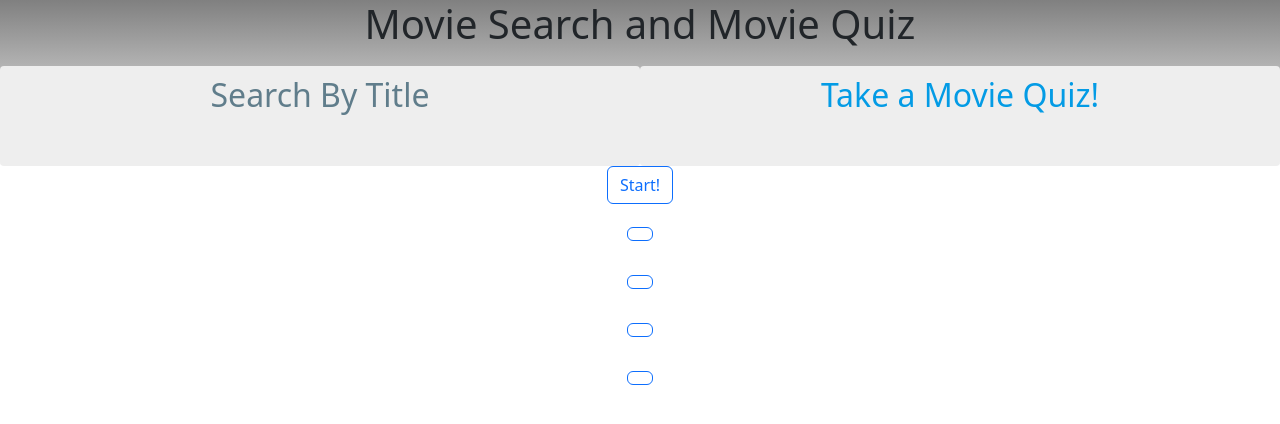
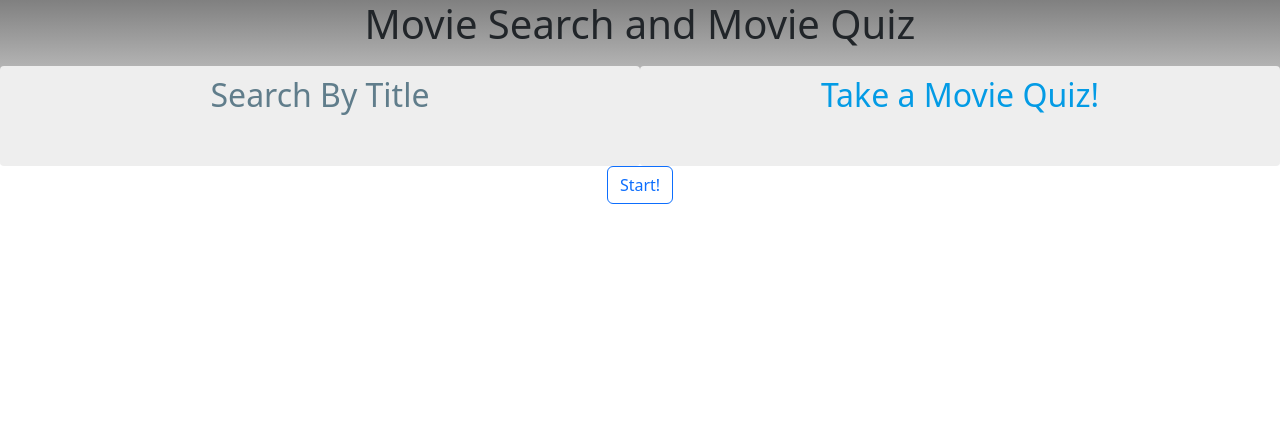
Before and after one commit to asands1769/MovieProject, an Angular app: page /Quiz in a window 1280 px wide. Shown: the top 424 px of the page. Built offline with nearby package versions, Linux system fonts and the light colour scheme.

Commit message:
Fixed some bugs

```diff
--- a/src/app/movie-quiz/movie-quiz.component.css
+++ b/src/app/movie-quiz/movie-quiz.component.css
@@ -5,6 +5,7 @@
 }
 .body1 {
     text-align: center;
+    visibility: hidden;
 }
 .passed {
     text-align: center;
--- a/src/app/movie-quiz/movie-quiz.component.html
+++ b/src/app/movie-quiz/movie-quiz.component.html
@@ -7,18 +7,18 @@
         <div class="container-md">
         <p class="Question" id="Question"></p>
         </div>
-        <body class="body1">
+        <body id="buttons" class="body1">
         <div class="container">
-          <button class="btn btn-outline-primary"  (click)="clicked1()" id="answer0" name="box"></button>
+          <button class="btn btn-outline-primary" (click)="clicked1()" id="answer0" name="box"></button>
         </div><br>
         <div class="container">
-          <button class="btn btn-outline-primary"  (click)="clicked2()" id="answer1" name="box"></button>
+          <button class="btn btn-outline-primary" (click)="clicked2()" id="answer1" name="box"></button>
         </div><br>
         <div class="container">
-          <button class="btn btn-outline-primary"  (click)="clicked3()" id="answer2" name="box"></button>
+          <button class="btn btn-outline-primary" (click)="clicked3()" id="answer2" name="box"></button>
         </div><br>
         <div class="container">
-          <button class="btn btn-outline-primary"  (click)="clicked4()" id="answer3" name="box"></button>
+          <button class="btn btn-outline-primary" (click)="clicked4()" id="answer3" name="box"></button>
         </div><br>
       </body>
       </div>
--- a/src/app/movie-quiz/movie-quiz.component.ts
+++ b/src/app/movie-quiz/movie-quiz.component.ts
@@ -67,6 +67,7 @@ getQuizQuestions(){
 
 populateQuizQuestions(){
   document.getElementById("startButton").style.visibility = "hidden";
+  document.getElementById("buttons").style.visibility = "visible";
   let answer0 = document.getElementById("answer0");
   let answer1 = document.getElementById("answer1");
   let answer2 = document.getElementById("answer2");
@@ -76,10 +77,6 @@ populateQuizQuestions(){
   answer1.style.width = "800px";
   answer2.style.width = "800px";
   answer3.style.width = "800px";
-  answer0.style.visibility = "visible";
-  answer1.style.visibility = "visible";
-  answer2.style.visibility = "visible";
-  answer3.style.visibility = "visible";
   this.randomSelector = Math.floor(Math.random()*4)
   question.innerHTML = "Which of the following movies match this description: \n" + this.movieQuestions[this.questionNumber].description;
   answer0.innerHTML = this.movieQuizList[Math.floor(Math.random()*80)].title;
@@ -125,8 +122,6 @@ tryAgain(){
   this.testFinished = false;
   this.movieQuizList.length = 0;
   this.movieQuizListOriginal.length = 0;
-  console.log(this.movieQuizList)
-  console.log(this.movieQuizListOriginal)
   this.getTopRatedMovies();
 }
 }
```
